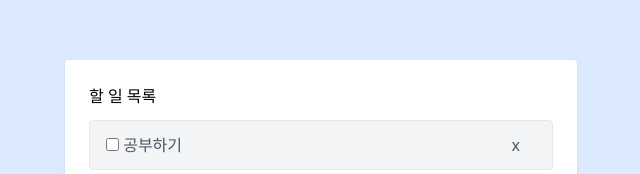
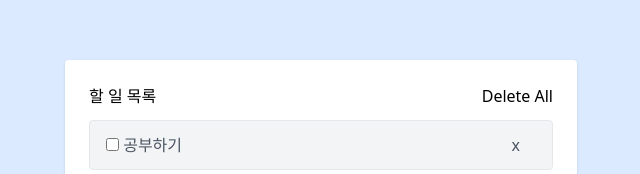
Before and after one commit to ParkJsoo/react-todo-app, a React (Create React App) app: page / in a window 1280 px wide. Shown: the part 214-388 px from the top of the page, without its empty margins (319-959 px from the left). Built offline with nearby package versions, Linux system fonts and the light colour scheme.

Commit message:
3-18. 할 일 리스트 모두 지우기 버튼 생성
- 버튼 클릭시 할 일 목록 배열 비우기

```diff
--- a/src/App.js
+++ b/src/App.js
@@ -43,11 +43,18 @@ export default function App() {
     setValue('');
   };
 
+  const handleRemoveClick = () => {
+    setTodoData([]);
+  }
+
   return (
     <div className="flex items-center justify-center w-screen h-screen bg-blue-100">
       <div className="w-full p-6 m-4 bg-white rounded shadow lg:w-3/4 lg:max-w-lg">
         <div className="flex justify-between mb-3">
           <h1>할 일 목록</h1>
+          <button onClick={handleRemoveClick}>
+            Delete All
+          </button>
         </div>
 
         <Lists handleClick={handleClick} todoData={todoData} setTodoData={setTodoData}/>
```
